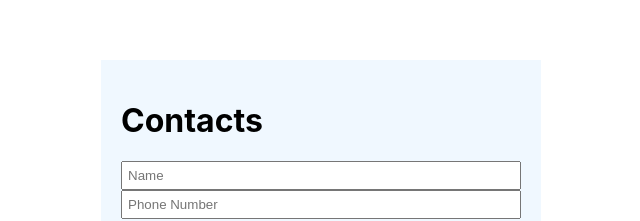
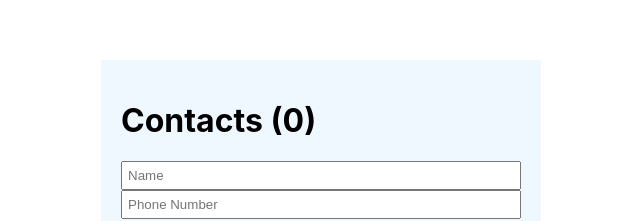
Before and after one commit to ardacoskun/ContactsApp-React-Redux, a React (Create React App) app: page / in a window 1280 px wide. Shown: the part 231-452 px from the top of the page, without its empty margins (319-959 px from the left). Built offline with nearby package versions, Linux system fonts and the light colour scheme.

Commit message:
number of contacts displayed

```diff
--- a/src/components/Contacts/index.js
+++ b/src/components/Contacts/index.js
@@ -1,11 +1,15 @@
 import React from "react";
 import Form from "./Form";
 import List from "./List";
+import { useSelector } from "react-redux";
+import { contactSelectors } from "../../store/contactsSlice";
 
 const Contacts = () => {
+  const total = useSelector(contactSelectors.selectTotal);
+
   return (
     <div id="container">
-      <h1>Contacts</h1>
+      <h1>Contacts ({total})</h1>
       <List />
       <Form />
     </div>
```
